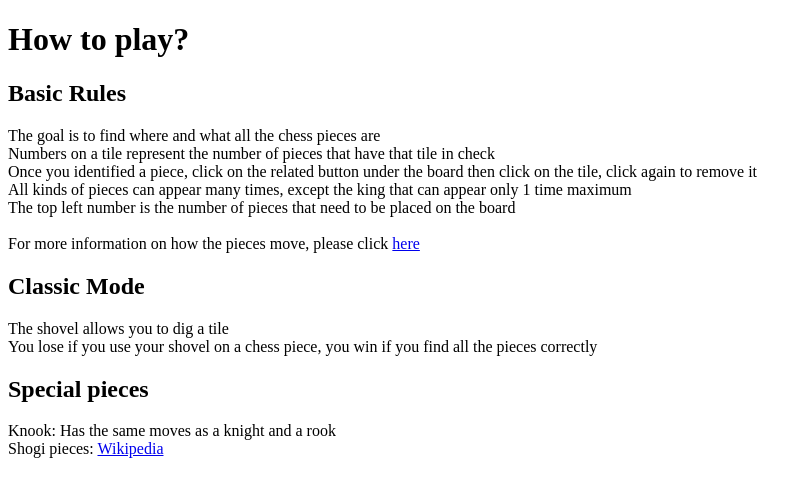
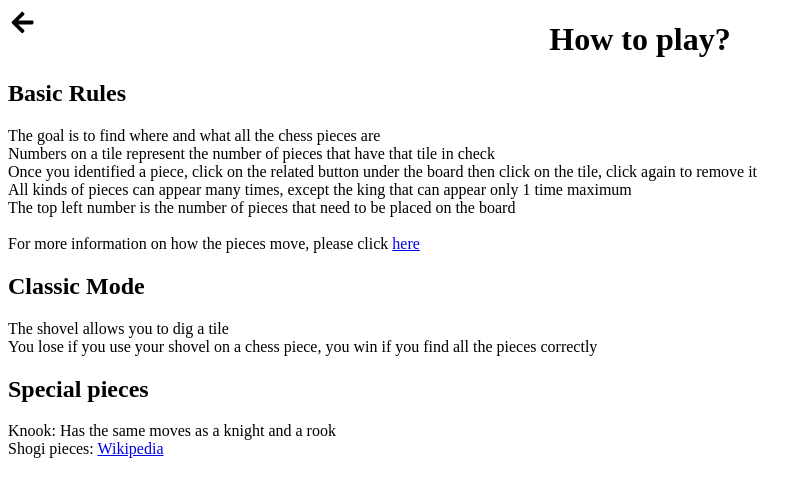
Before and after one commit to Chessweeper/Web-Client, a React (Vite) app: page /howtoplay in a window 1280 px wide. Shown: the top 496 px of the page, without its empty margins (0-810 px from the left). Built offline with nearby package versions, Linux system fonts and the light colour scheme.

Commit message:
cleanup and back button

```diff
--- a/src/components/Client.tsx
+++ b/src/components/Client.tsx
@@ -5,11 +5,11 @@ import { generatePuzzleBoard } from "../Algs";
 import { BoardWrapper } from "./BoardWrapper";
 import { parseUrl } from "../Parsing";
 import { useCallback, useEffect, useMemo, useRef, useState } from "react";
-import { Link, useSearchParams } from "react-router-dom";
+import { useSearchParams } from "react-router-dom";
 import { Random } from "../Random";
 import { LoadingBar } from "./LoadingBar";
 import PuzzleGenWorker from "../PuzzleGenWorker?worker";
-import { FaArrowLeft } from "react-icons/fa";
+import { BackButton } from "./ui/BackButton";
 
 export interface BoardPropsWithReload extends BoardProps<GameState> {
   reload: () => void;
@@ -170,20 +170,7 @@ export const Client = (): JSX.Element => {
 
   return (
     <div className="flex">
-      <div className="flex hor">
-        <Link
-          to="/"
-          style={{
-            position: "absolute",
-            left: "1em",
-            top: "1em",
-            cursor: "pointer",
-          }}
-        >
-          <FaArrowLeft size={25} color="black" />
-        </Link>
-        <h2>Game Type and stuff</h2>
-      </div>
+      <BackButton />
       {game ? <Client /> : <LoadingBar value={progress} />}
     </div>
   );
--- a/src/components/home/Home.css
+++ b/src/components/home/Home.css
@@ -7,6 +7,11 @@
   margin: 0.25em;
 }
 
+.home__howtoplay-link {
+  display: inline-block;
+  margin-bottom: 1em;
+}
+
 .footer-icons {
   gap: 10px;
 }
--- a/src/components/home/Home.tsx
+++ b/src/components/home/Home.tsx
@@ -4,9 +4,9 @@ import {
   FaDiscord as DiscordIcon,
   FaGithub as GithubIcon,
 } from "react-icons/fa";
-import "./Home.css";
 import { GamemodeButtonProps } from "./GamemodeButton";
 import { GamemodeSection } from "./GamemodeSection";
+import "./Home.css";
 
 const second = 1000;
 const minute = second * 60;
@@ -206,7 +206,9 @@ export const Home = (): JSX.Element => {
   return (
     <div className="home">
       <h1 className="home__title">Chessweeper</h1>
-      <Link to="/howtoplay">How to Play?</Link>
+      <Link className="home__howtoplay-link" to="/howtoplay">
+        How to Play?
+      </Link>
       <div className="flex hor footer-icons">
         <a href="https://github.com/Chessweeper/Chessweeper">
           <GithubIcon title="GitHub" size={30} color="black" />
--- /dev/null
+++ b/src/components/home/HowToPlay.css
@@ -0,0 +1,3 @@
+.rules__title {
+  text-align: center;
+}
--- a/src/components/home/HowToPlay.tsx
+++ b/src/components/home/HowToPlay.tsx
@@ -1,7 +1,11 @@
+import { BackButton } from "../ui/BackButton";
+import "./HowToPlay.css";
+
 export const HowToPlay = () => {
   return (
-    <div id="rules">
-      <h1>How to play?</h1>
+    <div>
+      <BackButton />
+      <h1 className="rules__title">How to play?</h1>
       <h2>Basic Rules</h2>
       <p>
         The goal is to find where and what all the chess pieces are
--- /dev/null
+++ b/src/components/ui/BackButton.module.css
@@ -0,0 +1,13 @@
+.link {
+  position: absolute;
+  left: 0.5em;
+  top: 0.5em;
+  cursor: pointer;
+}
+
+.button {
+  color: black;
+  background-color: rgba(255, 255, 255, 0.6);
+  border-radius: 5px;
+  padding: 2px;
+}
--- /dev/null
+++ b/src/components/ui/BackButton.tsx
@@ -0,0 +1,11 @@
+import { FaArrowLeft } from "react-icons/fa";
+import { Link } from "react-router-dom";
+import styles from "./BackButton.module.css";
+
+export const BackButton = () => {
+  return (
+    <Link className={styles.link} to="/">
+      <FaArrowLeft className={styles.button} size={25} />
+    </Link>
+  );
+};
```
